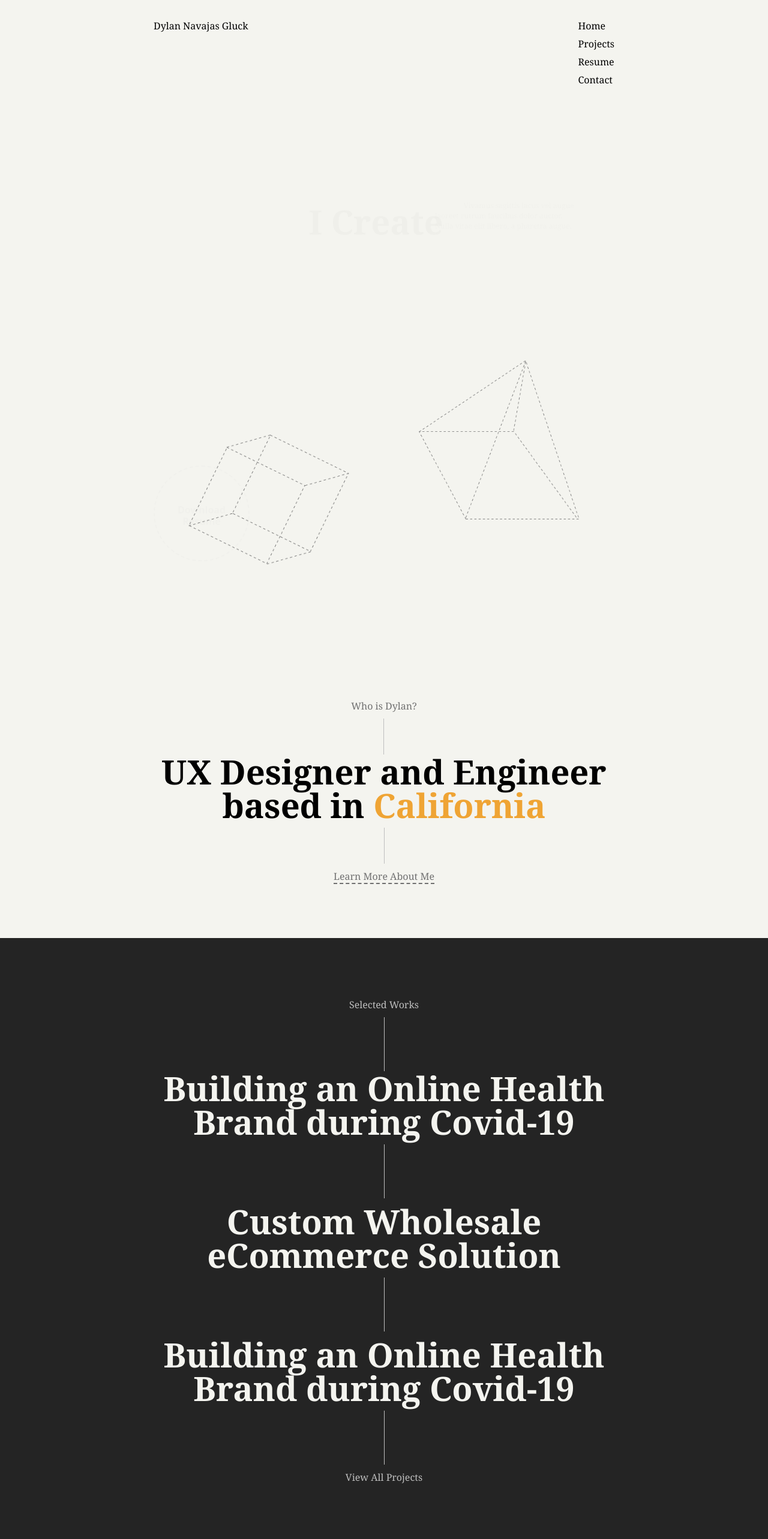
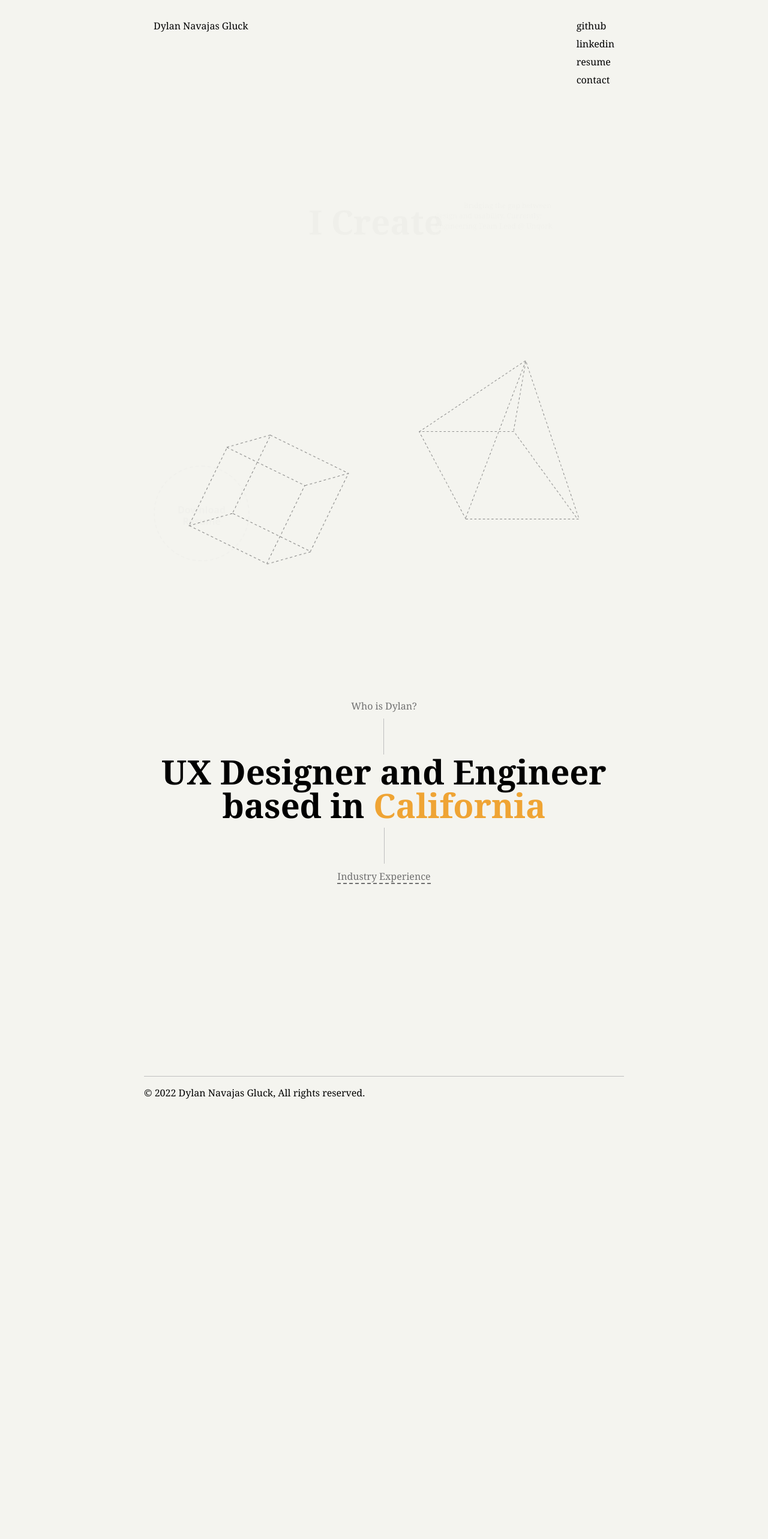
Before and after one commit to dylan-gluck/dylangluck-site, a Next.js app: page / in a window 1280 px wide. Shown: the top 2566 px of the page at 60% size. After the commit the page ends 1881 px from the top, so only its background shows below. Built offline with nearby package versions, Linux system fonts and the light colour scheme; a web font is replaced by a local one.

Commit message:
Updated home content

```diff
--- a/components/Footer.js
+++ b/components/Footer.js
@@ -4,7 +4,7 @@ import styles from "../styles/components/Footer.module.scss";
 const Footer = () => {
   return (
     <footer className={styles.footer}>
-      <h6>&copy; 2021 Dylan Navajas Gluck, All rights reserved.</h6>
+      <h6>&copy; 2022 Dylan Navajas Gluck, All rights reserved.</h6>
     </footer>
   );
 };
--- a/components/Header.js
+++ b/components/Header.js
@@ -84,6 +84,7 @@ const Header = () => {
                 variants={linkAnimation}
                 onMouseEnter={() => cursorChangeHandler("navigation")}
                 onMouseLeave={() => cursorChangeHandler("")}
+                target={link.target}
               >
                 {link.name}
               </motion.a>
--- a/components/home/Hero.js
+++ b/components/home/Hero.js
@@ -61,11 +61,11 @@ const Hero = () => {
             onMouseEnter={() => cursorChangeHandler("difference")}
             onMouseLeave={() => cursorChangeHandler("")}
           >
-            Vivamus sagittis lacus vel augue laoreet rutrum faucibus dolor
-            auctor. Nulla vitae elit libero, a pharetra augue.
+            Bridging the gap between design and usability. Currently:
+            Engineering Team Lead @ Unqork
           </motion.p>
         </motion.div>
-        <Link href="/downloads/dylangluck-resume.pdf">
+        <Link href="/downloads/dylangluck-resume.pdf" passHref>
           <motion.a
             variants={downloadAnimation}
             initial="hidden"
--- a/components/home/Intro.js
+++ b/components/home/Intro.js
@@ -1,6 +1,8 @@
 import Link from "next/link";
 import { useViewportScroll, motion, useTransform } from "framer-motion";
 import { useInView } from "react-intersection-observer";
+import { useContext } from "react";
+import { MouseContext } from "../../context/mouseContext";
 import styles from "../../styles/components/home/Intro.module.scss";
 import {
   cubeAnimation,
@@ -9,6 +11,7 @@ import {
 } from "../../animations/intro";
 
 const Intro = () => {
+  const { cursorType, cursorChangeHandler } = useContext(MouseContext);
   const { scrollY } = useViewportScroll();
   const y1 = useTransform(scrollY, [0, 1000], [-100, 200]);
   const y2 = useTransform(scrollY, [0, 1000], [-200, 0]);
@@ -61,9 +64,16 @@ const Intro = () => {
           <motion.h2 key="1" variants={fadeUp}>
             UX Designer and Engineer based in <strong>California</strong>
           </motion.h2>
-          <Link href="/about">
-            <motion.a key="2" variants={fadeUp} className={styles.basicLink}>
-              Learn More About Me
+          <Link href="https://www.linkedin.com/in/dylangluck/" passHref>
+            <motion.a
+              key="2"
+              variants={fadeUp}
+              className={styles.basicLink}
+              target="_blank"
+              onMouseEnter={() => cursorChangeHandler("navigation")}
+              onMouseLeave={() => cursorChangeHandler("")}
+            >
+              Industry Experience
             </motion.a>
           </Link>
         </motion.div>
--- a/components/home/Projects.js
+++ /dev/null
@@ -1,23 +0,0 @@
-import Link from "next/link";
-import { projects } from "../../data/projects";
-import styles from "../../styles/components/home/Projects.module.scss";
-
-const Projects = () => {
-  return (
-    <section className={styles.projects}>
-      <div className={styles.container}>
-        <h5>Selected Works</h5>
-        {projects.map((project) => (
-          <Link href={`/project/${project.id}`} key={project.id}>
-            <a className={styles.projectTitle}>{project.name}</a>
-          </Link>
-        ))}
-        <Link href="/projects">
-          <a className={styles.basicLink}>View All Projects</a>
-        </Link>
-      </div>
-    </section>
-  );
-};
-
-export default Projects;
--- a/data/links.js
+++ b/data/links.js
@@ -1,6 +1,26 @@
 export const links = [
-  { url: "/", id: "home", name: "Home" },
-  { url: "/projects", id: "projects", name: "Projects" },
-  { url: "/resume", id: "resume", name: "Resume" },
-  { url: "/contact", id: "contact", name: "Contact" },
+  {
+    url: "https://github.com/dylan-gluck",
+    id: "github",
+    name: "github",
+    target: "_blank",
+  },
+  {
+    url: "https://www.linkedin.com/in/dylangluck/",
+    id: "linkedin",
+    name: "linkedin",
+    target: "_blank",
+  },
+  {
+    url: "/downloads/dylangluck-resume.pdf",
+    id: "resume",
+    name: "resume",
+    target: "_blank",
+  },
+  {
+    url: "mailto:dylan.n.gluck@gmail.com?subject=Let's Work!",
+    id: "contact",
+    name: "contact",
+    target: "_blank",
+  },
 ];
--- a/data/projects.js
+++ /dev/null
@@ -1,17 +0,0 @@
-export const projects = [
-  {
-    id: "clarra",
-    name: "Building an Online Health Brand during Covid-19",
-    client: "Clarra",
-  },
-  {
-    id: "grp1-knits",
-    name: "Custom Wholesale eCommerce Solution",
-    client: "GRP1 Knits",
-  },
-  {
-    id: "clarra-2",
-    name: "Building an Online Health Brand during Covid-19",
-    client: "Clarra",
-  },
-];
--- a/pages/index.js
+++ b/pages/index.js
@@ -10,7 +10,6 @@ import Footer from "../components/Footer.js";
 import Loader from "../components/home/Loader.js";
 import Hero from "../components/home/Hero.js";
 import Intro from "../components/home/Intro.js";
-import Projects from "../components/home/Projects.js";
 
 export default function Home() {
   const [loading, setLoading] = useState(true);
@@ -36,7 +35,6 @@ export default function Home() {
           <Header />
           <Hero />
           <Intro />
-          <Projects />
           <Footer />
         </>
       )}
--- a/styles/components/Footer.module.scss
+++ b/styles/components/Footer.module.scss
@@ -1,4 +1,5 @@
 @import "../abstracts/mixins";
+@import "../abstracts/variables";
 
 // Footer Styles
 .footer {
@@ -11,4 +12,9 @@
   padding: 1rem 0 0;
   border-top: 1px solid $color-gray;
   text-align: left;
+
+  @media (max-width: $screen-md) {
+    justify-content: center;
+    text-align: center;
+  }
 }
--- a/styles/components/home/Intro.module.scss
+++ b/styles/components/home/Intro.module.scss
@@ -119,4 +119,5 @@
   font-size: 1rem;
   color: $color-gray-dark;
   border-bottom: 2px dashed $color-gray-dark;
+  transition: border-bottom-color 500ms;
 }
--- a/styles/components/home/Projects.module.scss
+++ /dev/null
@@ -1,74 +0,0 @@
-@import "../../abstracts/variables";
-@import "../../abstracts/mixins";
-@import "../../abstracts/typography";
-
-// Recent Work Section
-.projects {
-  display: block;
-  position: relative;
-  z-index: 0;
-  width: 100vw;
-  height: auto;
-  background: $color-black;
-  overflow: hidden;
-  padding: 100px 0;
-  text-align: center;
-  color: $color-gray;
-
-  // Container
-  .container {
-    @include container;
-  }
-
-  h5 {
-    @include font-serif;
-    font-size: 1rem;
-
-    &::after {
-      content: "";
-      display: block;
-      width: 1px;
-      height: 90px;
-      margin: 10px auto 0;
-      background: $color-gray;
-
-      @media (max-width: $screen-md) {
-        height: 60px;
-      }
-    }
-  }
-
-  .projectTitle {
-    @include font-serif;
-    font-weight: 700;
-    font-size: 4.75rem;
-    line-height: 1;
-    margin: 0;
-    display: block;
-    max-width: 1100px;
-    margin: 0 auto;
-    color: $color-sand;
-
-    @media (max-width: $screen-lg) {
-      font-size: 3.5rem;
-      max-width: 800px;
-    }
-
-    @media (max-width: $screen-md) {
-      font-size: 2.5rem;
-    }
-
-    &::after {
-      content: "";
-      display: block;
-      width: 1px;
-      height: 90px;
-      margin: 10px auto;
-      background: $color-gray;
-
-      @media (max-width: $screen-md) {
-        height: 60px;
-      }
-    }
-  }
-}
```
